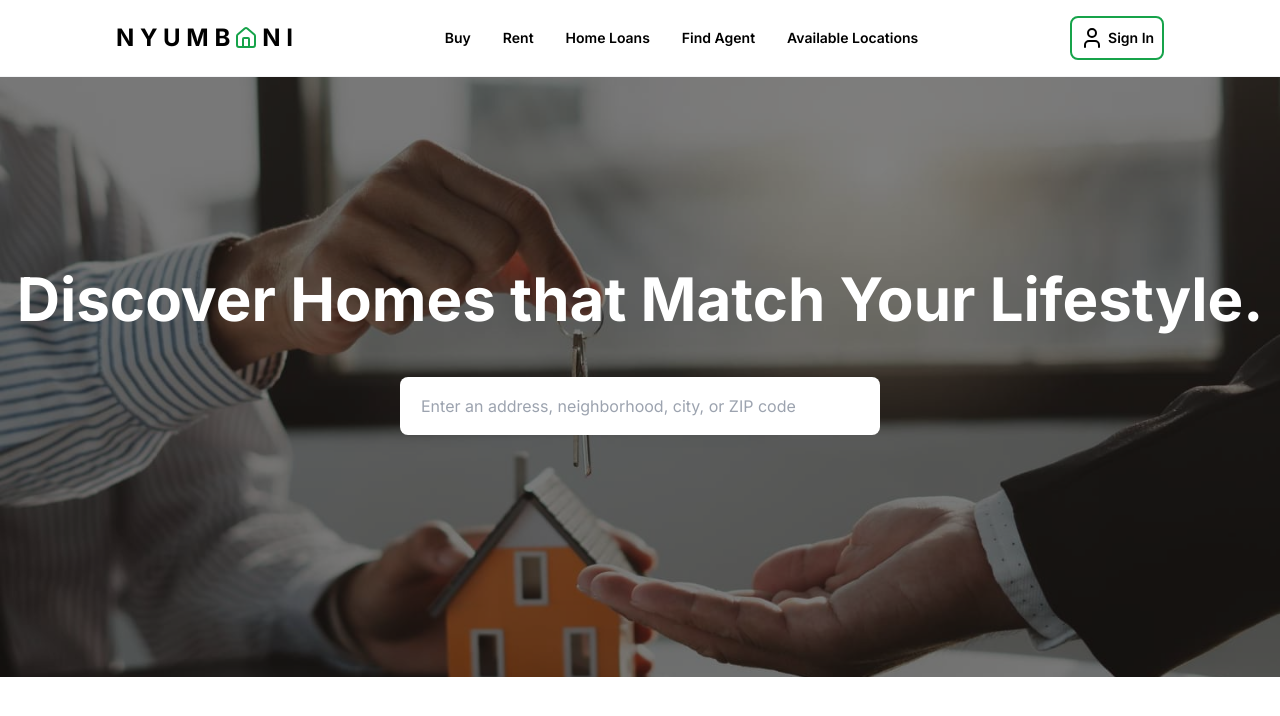
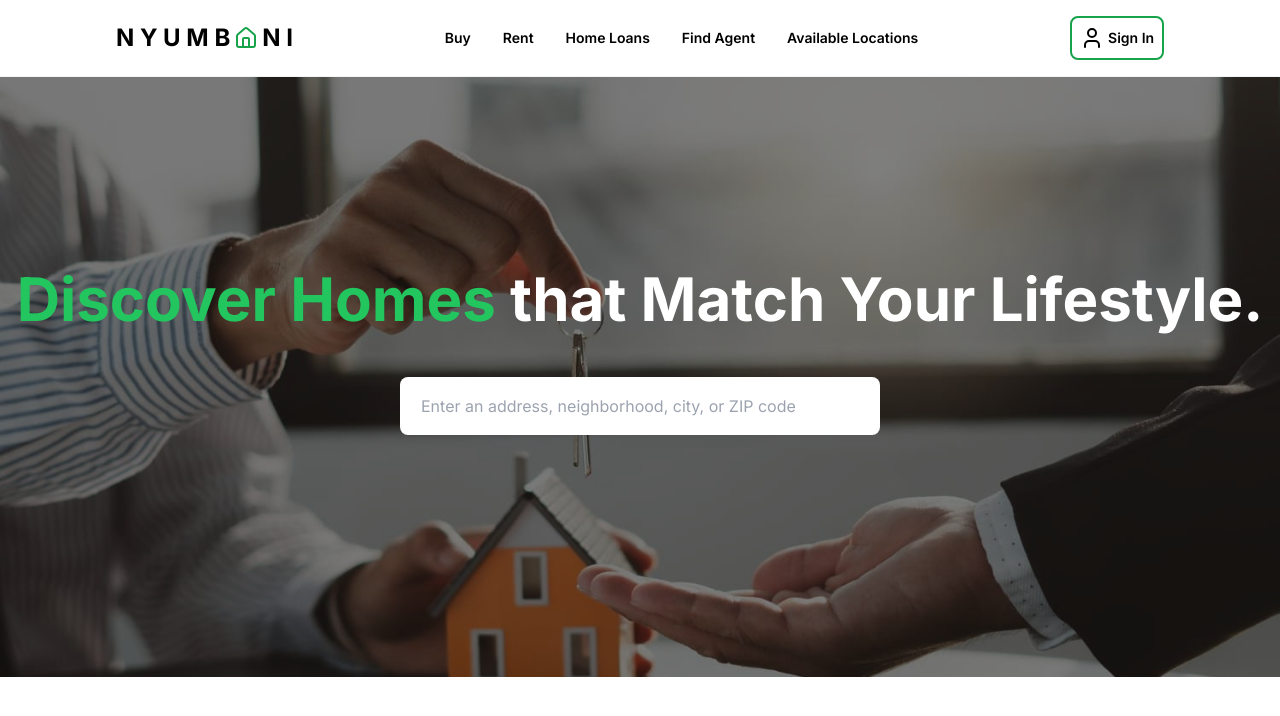
Before and after one commit to tipizzo/nyumbani, a Next.js app: page / in a window 1280 px wide. Shown: the top 716 px of the page. Built offline with nearby package versions, Linux system fonts and the light colour scheme.

Commit message:
Still implementing the hero component

```diff
--- a/components/Hero.jsx
+++ b/components/Hero.jsx
@@ -1,4 +1,5 @@
 import { Search } from "lucide-react";
+import Form from 'next/form'
 
 const Hero = () => {
     return (
@@ -13,14 +14,14 @@ const Hero = () => {
 
                 {/* Content */}
                 <div className="relative z-10 flex flex-col items-center justify-center h-full text-white pt-48">
-            <h1 className="flex  text-6xl font-extrabold mb-12">Discover Homes that Match Your Lifestyle.</h1>
+                    <h1 className="text-6xl font-extrabold mb-12"><span className="text-green-500">Discover Homes</span> that Match Your Lifestyle.</h1>
+                    <Form action="/" scroll={false} className="">
                         <input
                             type="search"
                             placeholder="Enter an address, neighborhood, city, or ZIP code"
                             className="py-4 px-5 w-[30rem] rounded-lg text-gray-800 border border-white border-opacity-30 focus:outline-none focus:ring-2 focus:ring-white focus:ring-opacity-50 transition-all duration-300"
                         />
-            <button>
-            </button>
+                    </Form>
                 </div>
             </div>
         </section>
```
Lines whose indentation alone changed are shown as unchanged.
